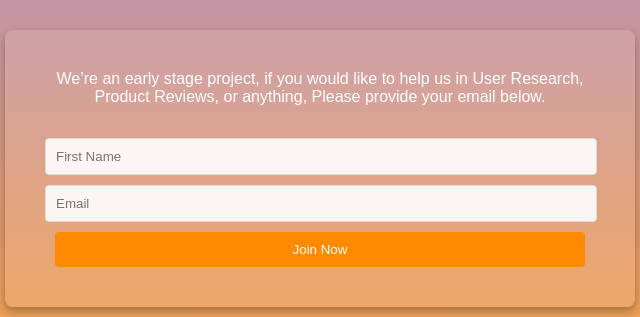
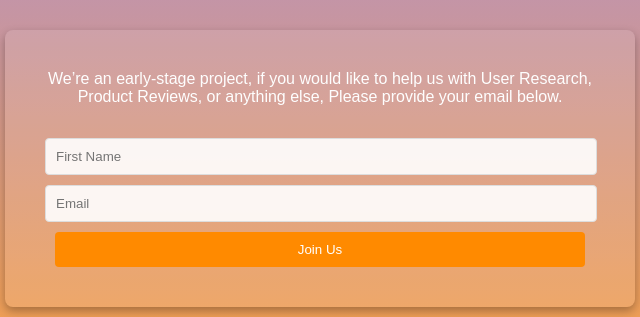
Before and after one commit to conbuy/sample_website_page, a plain HTML site: page index.html in a window 1280 px wide. Shown: the part 346-663 px from the top of the page, 320-960 px from the left. Drawn offline with Linux system fonts and the light colour scheme.

Commit message:
Update index.html

```diff
--- a/index.html
+++ b/index.html
@@ -115,13 +115,13 @@ function handleFormSubmit(event) {
 
 <div class="content-container">
     <div class="early-stage-message">
-        We’re an early stage project, if you would like to help us in User Research, Product Reviews, or anything, Please provide your email below.
+        We’re an early-stage project, if you would like to help us with User Research, Product Reviews, or anything else, Please provide your email below.
     </div>
-    <div class="form-container">
+    <div id = "form-container" class="form-container">
         <form action="https://docs.google.com/forms/d/e/1FAIpQLScDkkjHu5mXoAo622UvFy4PKesce_vdiFvZcAAgFEZABHEmDA/formResponse" method="post" onsubmit="handleFormSubmit(event)">
             <input type="text" name="entry.2005620554" placeholder="First Name" required>
             <input type="email" name="entry.1941118552" placeholder="Email" required>
-            <input type="submit" value="Join Now">
+            <input type="submit" value="Join Us">
         </form>
     </div>
 </div>
```
